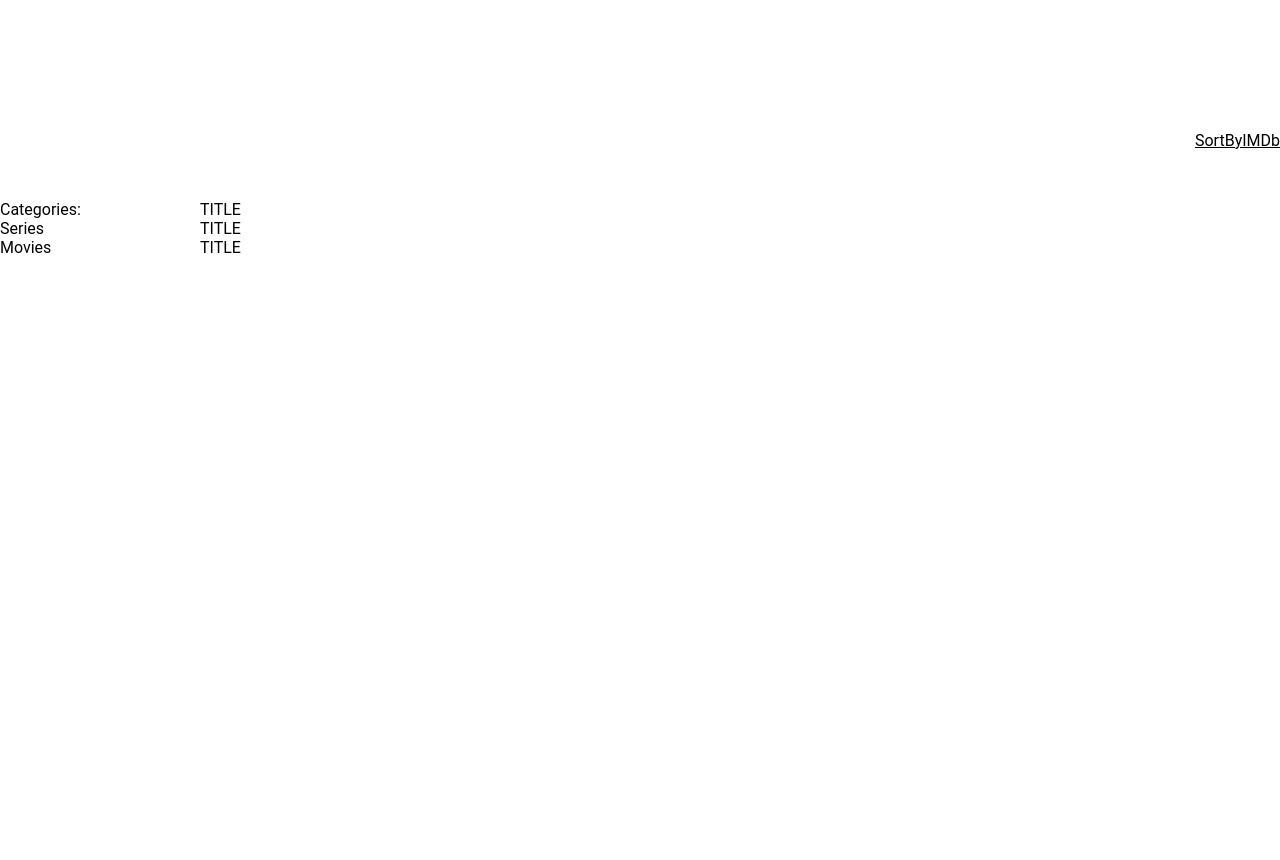
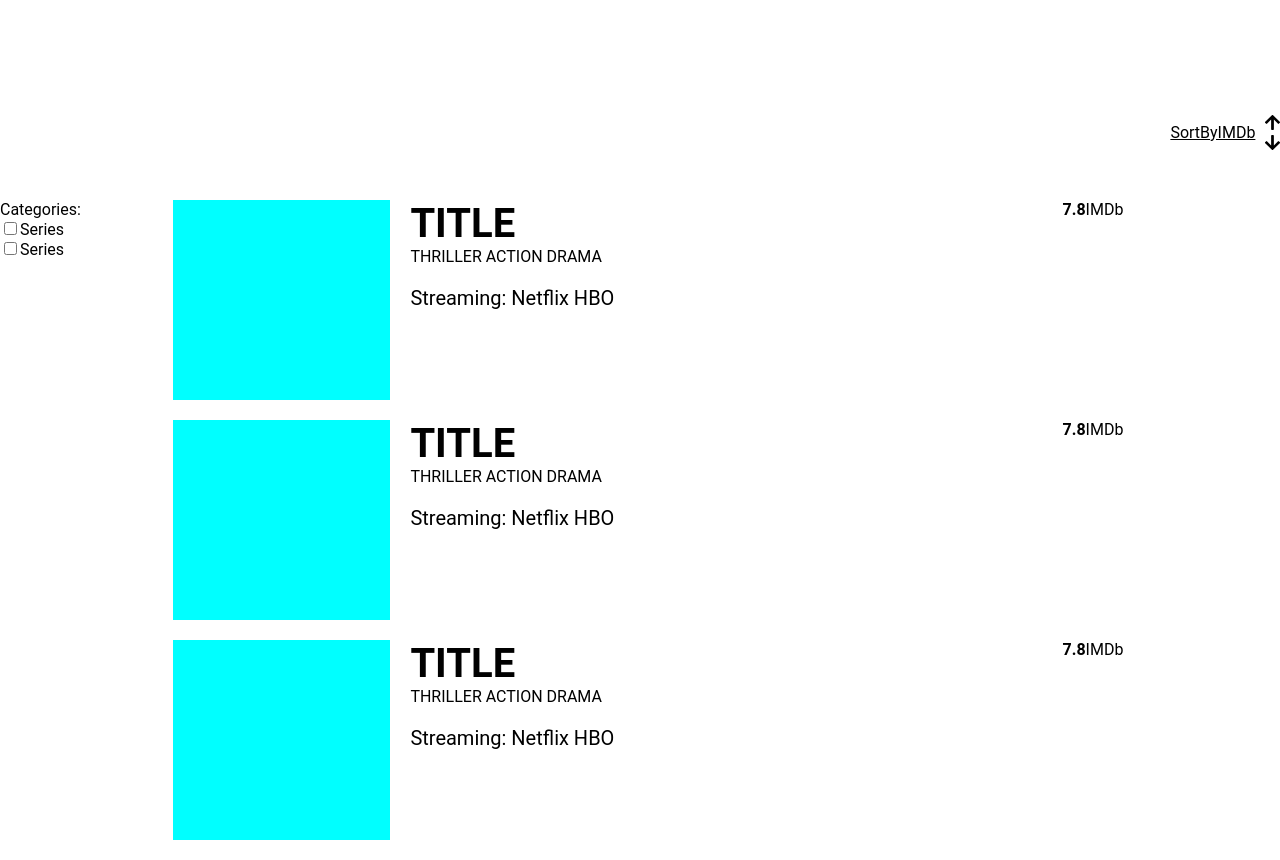
Before and after one commit to swandzel/tvnu-assignment, a React (Create React App) app: page / in a window 1280 px wide. Before the commit the page ends 800 px from the top, so only its background shows below. Built offline with nearby package versions, Linux system fonts and the light colour scheme; no server answers.

Commit message:
components css added

```diff
--- a/src/App.scss
+++ b/src/App.scss
@@ -9,4 +9,9 @@
     display: flex;
     margin-top: 50px;
   }
+
+  h2,
+  p {
+    margin: 0;
+  }
 }
--- a/src/components/Categories/Categories.jsx
+++ b/src/components/Categories/Categories.jsx
@@ -4,8 +4,14 @@ const Categories = () => {
   return (
     <div className="categories">
       Categories:
-      <div>Series</div>
-      <div>Movies</div>
+      <div>
+        <input type="checkbox" id="series" name="series" value="series" />
+        <label htmlFor="series">Series</label>
+      </div>
+      <div>
+        <input type="checkbox" id="series" name="series" value="series" />
+        <label htmlFor="series">Series</label>
+      </div>
     </div>
   );
 };
--- a/src/components/ProgramsItem/ProgramsItem.jsx
+++ b/src/components/ProgramsItem/ProgramsItem.jsx
@@ -1,7 +1,20 @@
-import React from "react";
+import "./ProgramsItem.scss";
 
 const ProgramsItem = () => {
-  return <div>TITLE</div>;
+  return (
+    <section className="programs-item">
+      <div className="programs-item--image"></div>
+      <div className="programs-item--content">
+        <h2 className="programs-item--title">TITLE</h2>
+        <p className="programs-item--genres">THRILLER ACTION DRAMA</p>
+        <p className="programs-item--streaming">Streaming: Netflix HBO</p>
+      </div>
+      <div className="programs-item--imdb">
+        <span className="programs-item--imdb--score">7.8</span>
+        <span>IMDb</span>
+      </div>
+    </section>
+  );
 };
 
 export default ProgramsItem;
--- /dev/null
+++ b/src/components/ProgramsItem/ProgramsItem.scss
@@ -0,0 +1,36 @@
+.programs-item {
+  display: flex;
+  margin-bottom: 20px;
+  width: 100%;
+
+  &--image {
+    flex: 1;
+    width: 200px;
+    height: 200px;
+    background-color: aqua;
+    margin-right: 20px;
+  }
+
+  &--content {
+    flex: 3;
+  }
+
+  &--title {
+    font-size: 40px;
+  }
+
+  &--genres {
+    padding-bottom: 20px;
+  }
+
+  &--streaming {
+    font-size: 20px;
+  }
+
+  &--imdb {
+    flex: 1;
+    &--score {
+      font-weight: bold;
+    }
+  }
+}
--- a/src/components/ProgramsList/ProgramsList.jsx
+++ b/src/components/ProgramsList/ProgramsList.jsx
@@ -1,9 +1,9 @@
-import React from "react";
 import ProgramsItem from "../ProgramsItem/ProgramsItem";
+import "./ProgramsList.scss";
 
 const ProgramsList = () => {
   return (
-    <div>
+    <div className="programs-list">
       <ProgramsItem />
       <ProgramsItem />
       <ProgramsItem />
--- /dev/null
+++ b/src/components/ProgramsList/ProgramsList.scss
@@ -0,0 +1,3 @@
+.programs-list {
+  width: 100%;
+}
--- a/src/components/SortByIMDb/SortByIMDb.jsx
+++ b/src/components/SortByIMDb/SortByIMDb.jsx
@@ -1,7 +1,19 @@
 import "./SortByIMDb.scss";
+import ArrowDown from "../../assets/arrow-down.svg";
+import ArrowUp from "../../assets/arrow-up.svg";
 
 const SortByIMDb = () => {
-  return <div className="sort-by">SortByIMDb</div>;
+  return (
+    <div className="sort-by">
+      <div className="sort-by--content">
+        <div className="sort-by--title">SortByIMDb</div>
+        <div className="sort-by--icons">
+          <img src={ArrowUp} alt="Arrow Up" />
+          <img src={ArrowDown} alt="Arrow Down" />
+        </div>
+      </div>
+    </div>
+  );
 };
 
 export default SortByIMDb;
--- a/src/components/SortByIMDb/SortByIMDb.scss
+++ b/src/components/SortByIMDb/SortByIMDb.scss
@@ -3,5 +3,25 @@
   justify-content: flex-end;
   align-items: flex-end;
   height: 150px;
-  text-decoration: underline;
+
+  &--content {
+    display: flex;
+    align-items: center;
+  }
+
+  &--title {
+    text-decoration: underline;
+  }
+
+  &--icons {
+    display: flex;
+    flex-direction: column;
+    margin-left: 10px;
+    gap: 5px;
+
+    img {
+      height: 15px;
+      cursor: pointer;
+    }
+  }
 }
```
